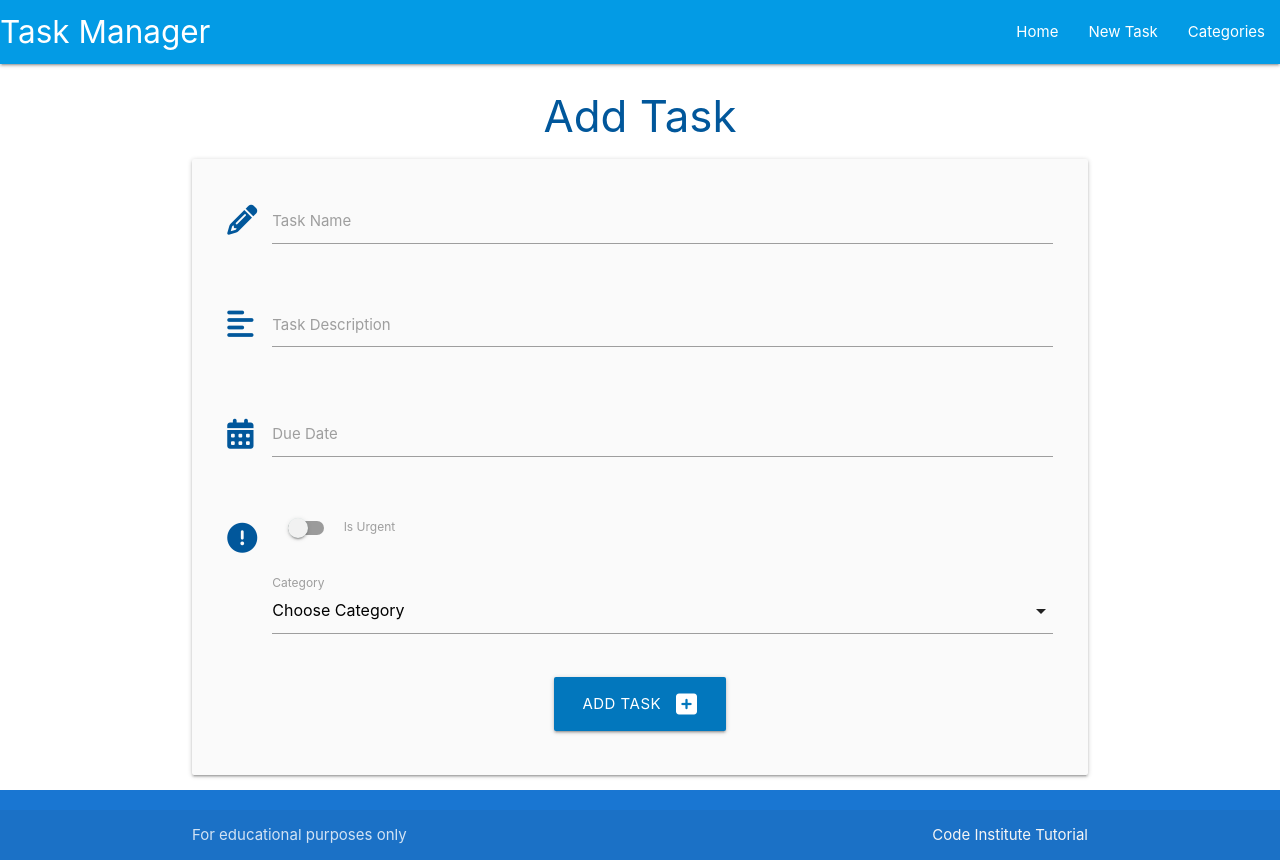
After one commit to LeighAllenDev/flask-taskmanager, a Flask app: page /add_task in a window 1280 px wide. The commit adds this page. Run offline with Flask 2, Linux system fonts and the light colour scheme; data that the repository does not hold is empty.

Commit message:
feat: add ability to add tasks

```diff
--- /dev/null
+++ b/reset_database.py
@@ -0,0 +1,5 @@
+from taskmanager import app, db
+
+with app.app_context():
+    db.drop_all()
+    db.create_all()
--- a/taskmanager/routes.py
+++ b/taskmanager/routes.py
@@ -40,3 +40,20 @@ def delete_category(category_id):
     db.session.delete(category)
     db.session.commit()
     return redirect(url_for("categories"))
+
+
+@app.route("/add_task", methods=["GET", "POST"])
+def add_task():
+    categories = list(Category.query.order_by(Category.category_name).all())
+    if request.method == "POST":
+        task = Task(
+            task_name=request.form.get("task_name"),
+            task_description=request.form.get("task_description"),
+            is_urgent=bool(True if request.form.get("is_urgent") else False),
+            due_date=request.form.get("due_date"),
+            category_id=request.form.get("category_id")
+        )
+        db.session.add(task)
+        db.session.commit()
+        return redirect(url_for("home"))
+    return render_template("add_task.html", categories=categories)
--- a/taskmanager/static/js/script.js
+++ b/taskmanager/static/js/script.js
@@ -2,4 +2,15 @@ document.addEventListener('DOMContentLoaded', function () {
     // sidenav initialiization
     let sidenav = document.querySelectorAll('.sidenav');
     M.Sidenav.init(sidenav);
+
+    // datepicker
+    let datepicker = document.querySelectorAll('.datepicker');
+    M.Datepicker.init(datepicker, {
+        format: "dd mmm, yy",
+        i18n: { done: "Select" }
+    });
+
+    // selects
+    let selects = document.querySelectorAll('select');
+    M.FormSelect.init(selects);
 });
--- /dev/null
+++ b/taskmanager/templates/add_task.html
@@ -0,0 +1,90 @@
+{% extends "base.html" %} {% block content %}
+
+<h3 class="center-align light-blue-text text-darken-4">Add Task</h3>
+
+<div class="row card-panel grey lighten-5">
+  <form class="col s12" method="POST" action="{{ url_for('add_task') }}">
+    <!-- task name -->
+    <div class="row">
+      <div class="input-field col s12">
+        <i class="fas fa-pencil-alt prefix light-blue-text text-darken-4"></i>
+        <input
+          name="task_name"
+          id="task_name"
+          minlength="5"
+          maxlength="50"
+          type="text"
+          class="validate"
+        />
+        <label for="task_name">Task Name</label>
+      </div>
+    </div>
+    <!-- task description -->
+    <div class="row">
+      <div class="input-field col s12">
+        <i class="fas fa-align-left prefix light-blue-text text-darken-4"></i>
+        <textarea
+          name="task_description"
+          id="task_description"
+          minlength="5"
+          maxlength="200"
+          type="text"
+          class="materialize-textarea validate"
+        ></textarea>
+        <label for="task_description">Task Description</label>
+      </div>
+    </div>
+    <!-- due date-->
+    <div class="row">
+      <div class="input-field col s12">
+        <i class="fas fa-calendar-alt prefix light-blue-text text-darken-4"></i>
+        <input
+          name="due_date"
+          id="due_date"
+          type="text"
+          class="datepicker validate"
+        />
+        <label for="due_date">Due Date</label>
+      </div>
+    </div>
+    <!-- is urgent -->
+    <div class="row">
+      <div class="input-field col s12">
+        <div class="switch">
+          <i
+            class="fas fa-exclamation-circle prefix light-blue-text text-darken-4"
+          ></i>
+          <label for="is_urgent">
+            <input id="is_urgent" name="is_urgent" type="checkbox" />
+            <span class="lever"></span>
+            Is Urgent
+          </label>
+        </div>
+      </div>
+    </div>
+    <!-- category id -->
+    <div class="row">
+      <div class="input-field col s12">
+        <i class="fas fa-forder-open prefix light-blue-text text-darken-4"></i>
+        <select name="category_id" id="category_id" class="validate" required>
+          <option value="" disabled selected>Choose Category</option>
+          {% for category in categories %}
+          <option value="{{ category.id }}">
+            {{ category.category_name }}
+          </option>
+          {% endfor %}
+        </select>
+        <label for="category_id">Category</label>
+      </div>
+    </div>
+    <div class="row">
+      <div class="center-align col s12">
+        <button type="submit" class="btn-large light-blue darken-3">
+          Add Task <i class="fas fa-plus-square right"></i>
+        </button>
+      </div>
+    </div>
+  </form>
+</div>
+
+{% endblock %}
--- a/taskmanager/templates/base.html
+++ b/taskmanager/templates/base.html
@@ -34,7 +34,7 @@
           ></a>
           <ul class="right hide-on-med-and-down">
             <li><a href="{{ url_for('home') }}">Home</a></li>
-            <li><a href="">New Task</a></li>
+            <li><a href="{{ url_for('add_task') }}">New Task</a></li>
             <li><a href="{{ url_for('categories') }}">Categories</a></li>
           </ul>
         </div>
@@ -42,7 +42,7 @@
       <!-- mobile sidenav -->
       <ul class="sidenav" id="mobile-demo">
         <li><a href="{{ url_for('home') }}">Home</a></li>
-        <li><a href="">New Task</a></li>
+        <li><a href="{{ url_for('add_task') }}">New Task</a></li>
         <li><a href="{{ url_for('categories') }}">Catagories</a></li>
       </ul>
     </header>
```
Also changed, not shown: taskmanager/templates/tasks.html (+8 -0 lines), run.py (line endings or trailing spaces).
